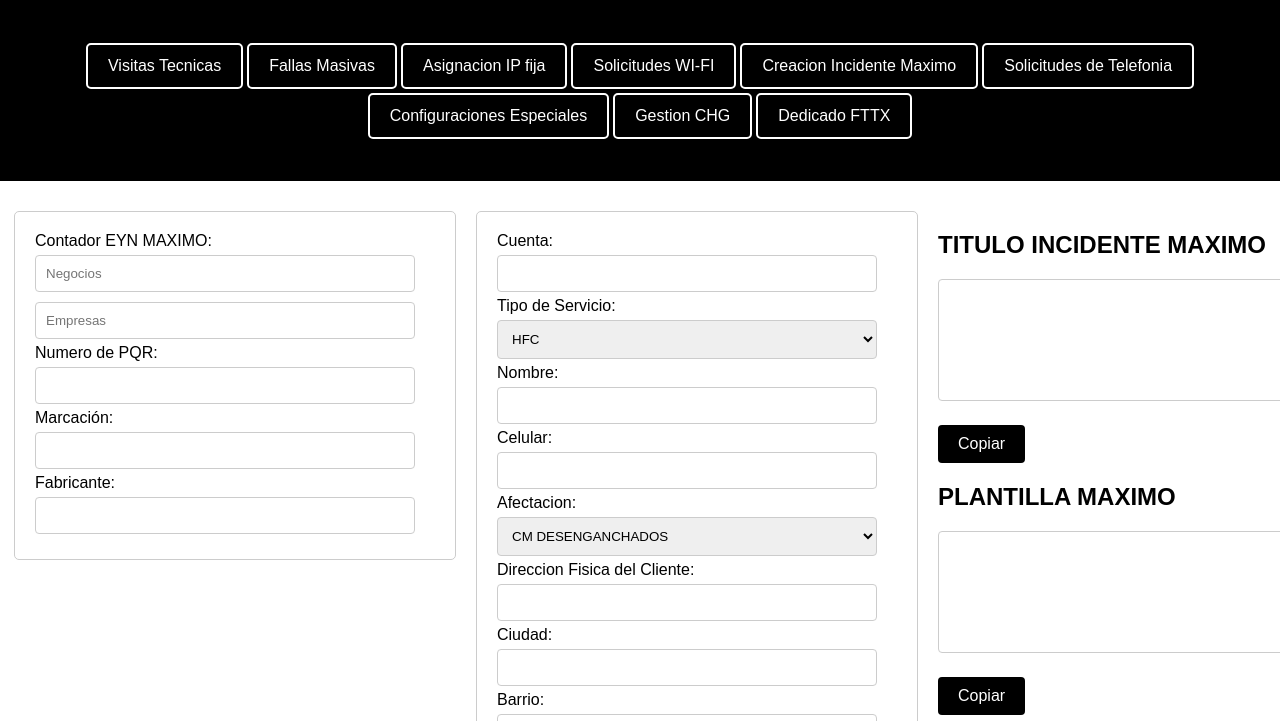
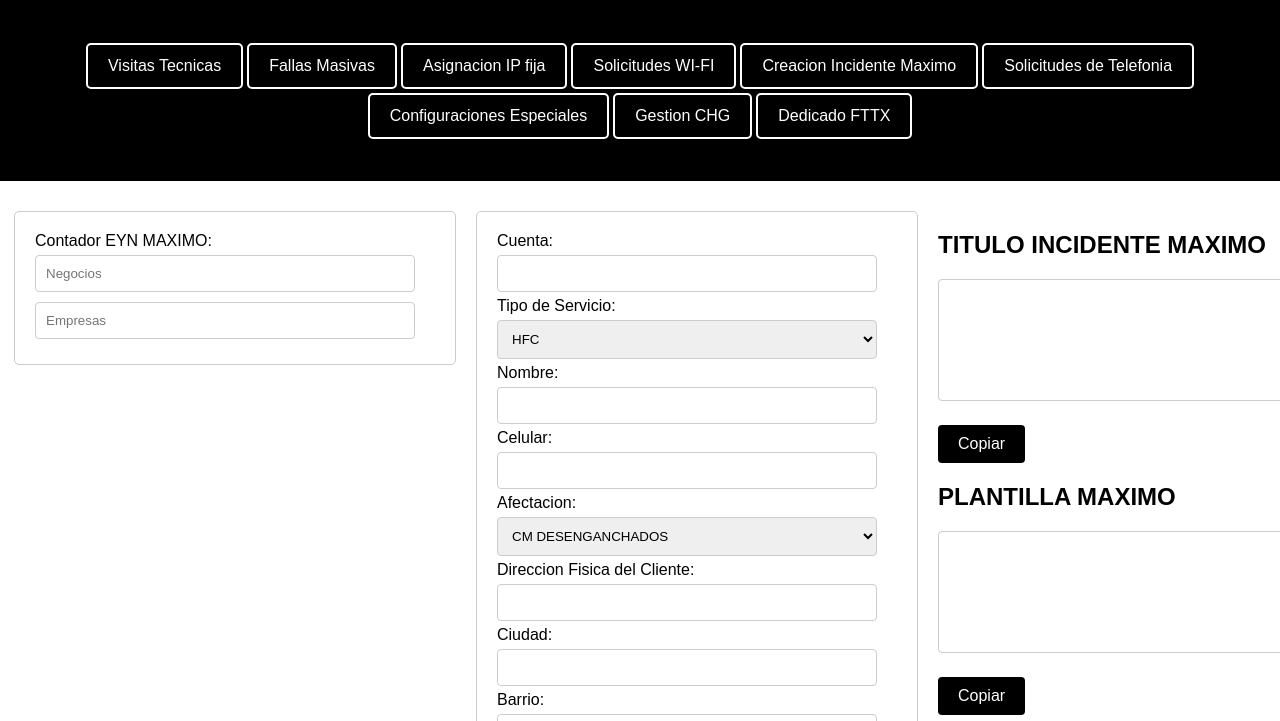
Before and after one commit to PlantillasHFC/web, a plain HTML site: page PLANTILLAS_WEB_CREAR_MASIVA.html in a window 1280 px wide. Shown: the part 79-800 px from the top of the page. Drawn offline with nearby package versions, Linux system fonts and the light colour scheme.

Commit message:
Add files via upload

```diff
--- a/PLANTILLAS_WEB_CREAR_MASIVA.html
+++ b/PLANTILLAS_WEB_CREAR_MASIVA.html
@@ -129,12 +129,6 @@ textarea {
     <label for="contadorEynMaximo">Contador EYN MAXIMO:</label>
     <input type="number" id="contadorEynMaximoNegocios" name="contadorEynMaximoNegocios" placeholder="Negocios" required>
     <input type="number" id="contadorEynMaximoEmpresas" name="contadorEynMaximoEmpresas" placeholder="Empresas" required><br>
-    <label for="numeroPQR">Numero de PQR:</label>
-    <input type="text" id="numeroPQR" name="numeroPQR" required><br>
-    <label for="marcacion">Marcación:</label>
-    <input type="text" id="marcacion" name="marcacion" required><br>
-    <label for="fabricante">Fabricante:</label>
-    <input type="text" id="fabricante" name="fabricante" required><br>
   </form>
 
   <form id="formulario">
@@ -220,9 +214,6 @@ function copiarTexto(id) {
 
 function generarPlantilla() {
   var Cuenta = document.getElementById("Cuenta").value;
-  var fabricante = document.getElementById("fabricante").value;
-  var numeroPQR = document.getElementById("numeroPQR").value;
-  var marcacion = document.getElementById("marcacion").value;
   var nodoOptico = document.getElementById("NodoOptico").value;
   var nombre = document.getElementById("Nombre").value;
   var celular = document.getElementById("Celular").value;
```
